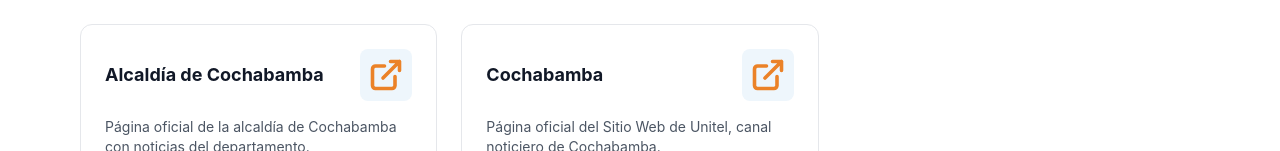
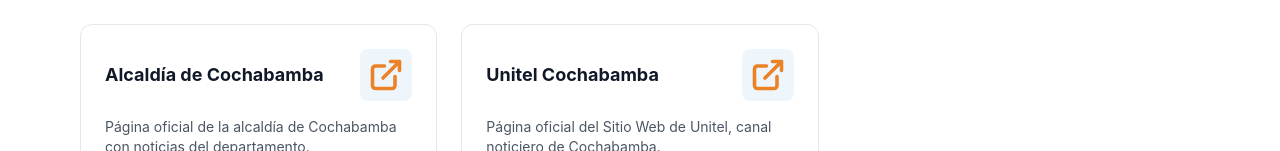
Before and after one commit to huascar-riv0126/kocha-tracks, an Angular app in the folder angular-frontend/: page /fuentes in a window 1280 px wide. Shown: the part 781-932 px from the top of the page. Built offline with nearby package versions, Linux system fonts and the light colour scheme; a web font is replaced by a local one.

Commit message:
Modificacion de una nueva card de informaci'on de unitel

```diff
--- a/angular-frontend/src/app/sources-page/sources-service.ts
+++ b/angular-frontend/src/app/sources-page/sources-service.ts
@@ -34,7 +34,7 @@
     },
     {
       id: 5,
-      name: 'Cochabamba',
+      name: 'Unitel Cochabamba',
       url: 'https://unitel.bo/',
       description: 'Página oficial del Sitio Web de Unitel, canal noticiero de Cochabamba.'
     }
```
